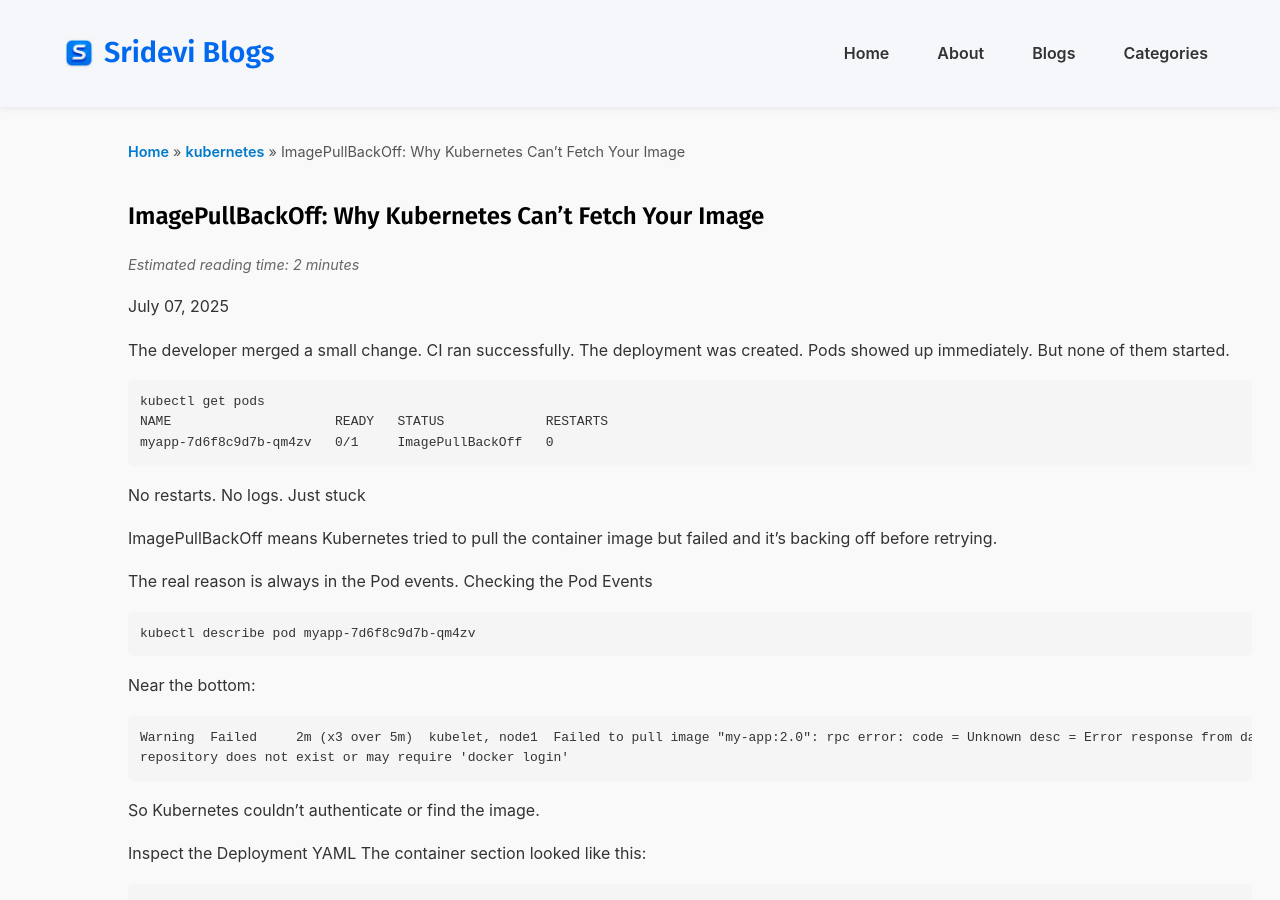
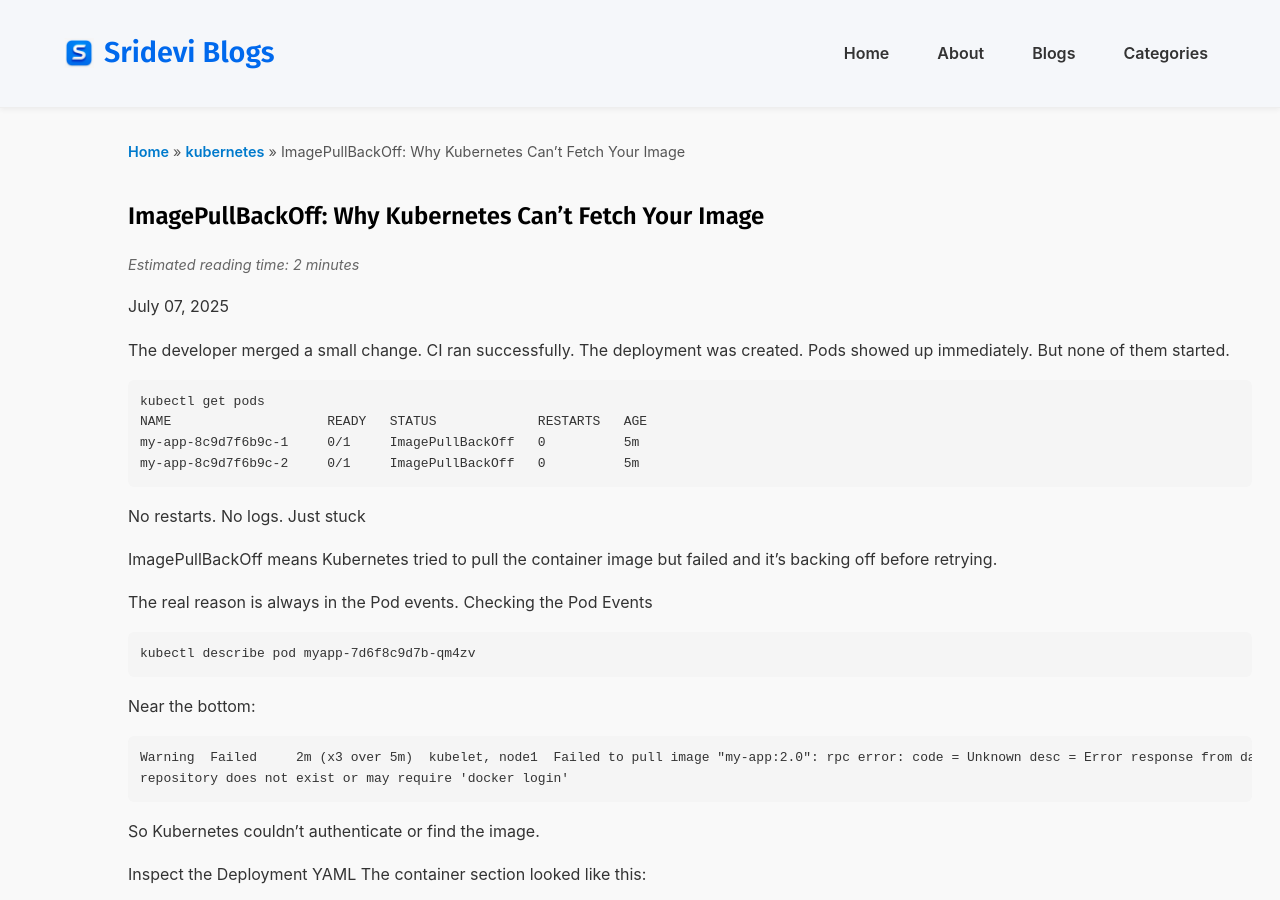
Before and after one commit to srideviblogs/srideviblogs.github.io, a Jekyll site: the page built from _posts/kubernetes/2025-07-07-k8s-image-pull-backoff-issue.md, in a window 1280 px wide and 900 px high. Built offline with Jekyll 4.4.1, drawn with Linux system fonts in a browser that asks for light colours.

Commit message:
Update 2025-07-07-k8s-image-pull-backoff-issue.md

````diff
--- a/_posts/kubernetes/2025-07-07-k8s-image-pull-backoff-issue.md
+++ b/_posts/kubernetes/2025-07-07-k8s-image-pull-backoff-issue.md
@@ -13,8 +13,9 @@ But none of them started.
 
 ```bash
 kubectl get pods
-NAME                     READY   STATUS             RESTARTS
-myapp-7d6f8c9d7b-qm4zv   0/1     ImagePullBackOff   0
+NAME                    READY   STATUS             RESTARTS   AGE
+my-app-8c9d7f6b9c-1     0/1     ImagePullBackOff   0          5m
+my-app-8c9d7f6b9c-2     0/1     ImagePullBackOff   0          5m
 ```
 No restarts. No logs. Just stuck
 
````
